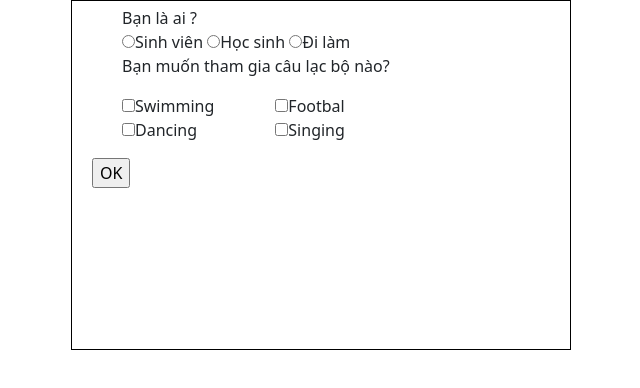
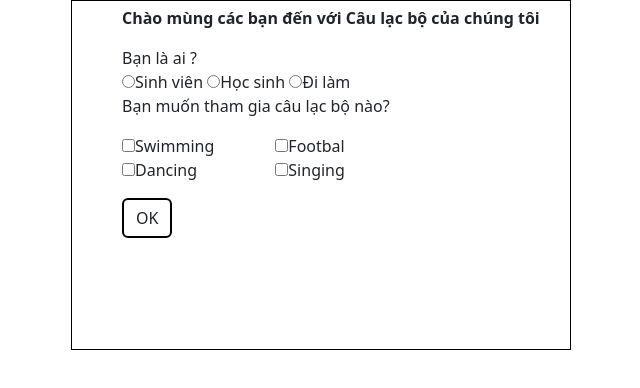
Before and after one commit to Hannah063/BT-web-JS, a plain HTML site: page javascript/form/hobby.html in a window 1280 px wide. Shown: the whole page, without its empty margins (319-959 px from the left). Drawn offline with nearby package versions, Linux system fonts and the light colour scheme.

Commit message:
Update hobby.html

```diff
--- a/javascript/form/hobby.html
+++ b/javascript/form/hobby.html
@@ -11,6 +11,7 @@
     <div class="container" style="width: 500px;height: 350px;">
         <form action="">
             <div class="who">
+                <p><b>Chào mùng các bạn đến với Câu lạc bộ của chúng tôi</b></p>
                 <label>Bạn là ai ?</label>
                 <div class="choose-who">
                     <input type="radio" name="who" id="who" value="hightSudent">Sinh viên
@@ -36,9 +37,9 @@
                         <input type="checkbox" name="club" id="singing">Singing
                     </div>
                 </div>
+                <p id="result"></p>
+                <input class="btn" type="button" value="OK" onclick="myFunction()">
             </div>
-            <p id="result"></p>
-            <input type="button" value="OK" onclick="myFunction()">
         </form>
     </div>
 </body>
```
